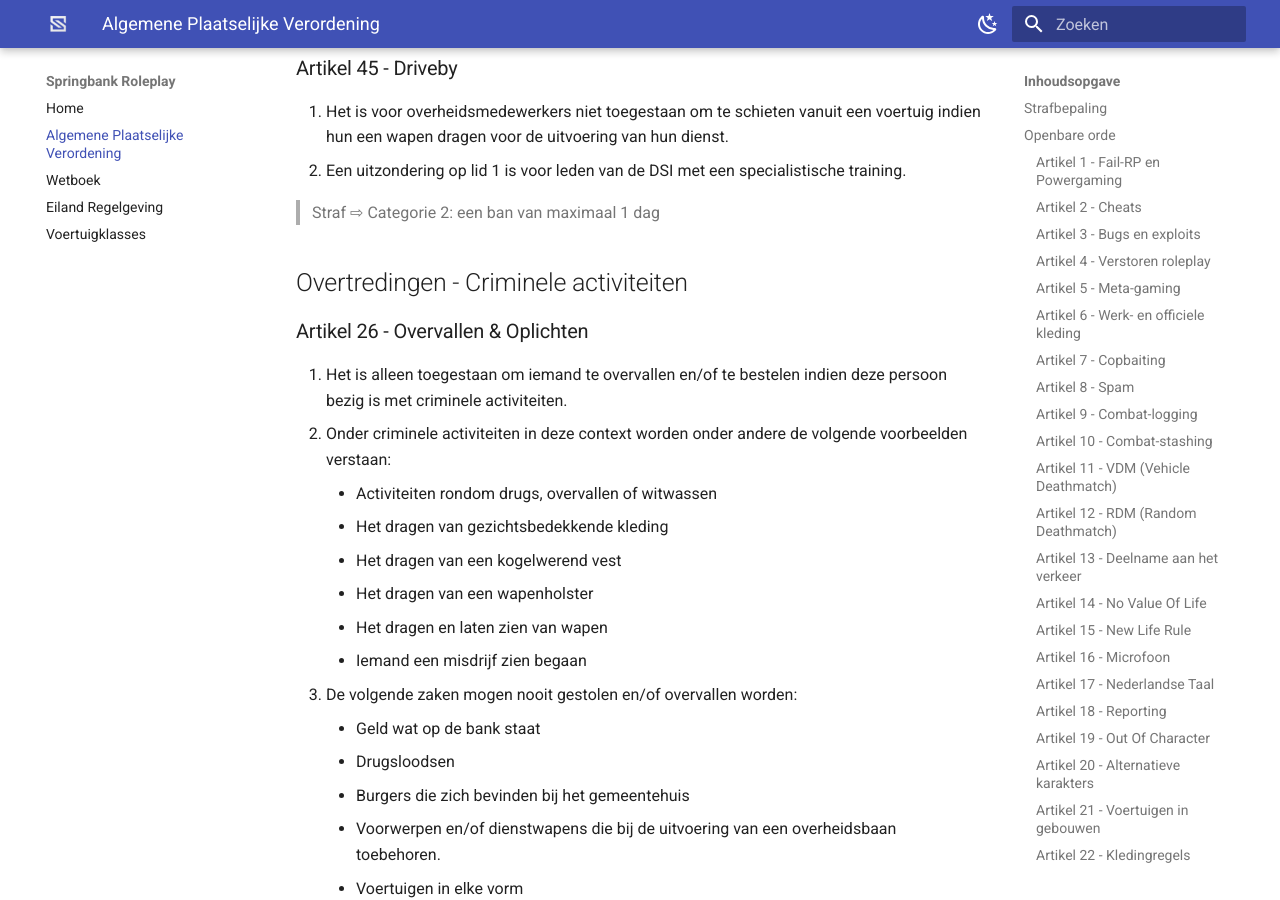
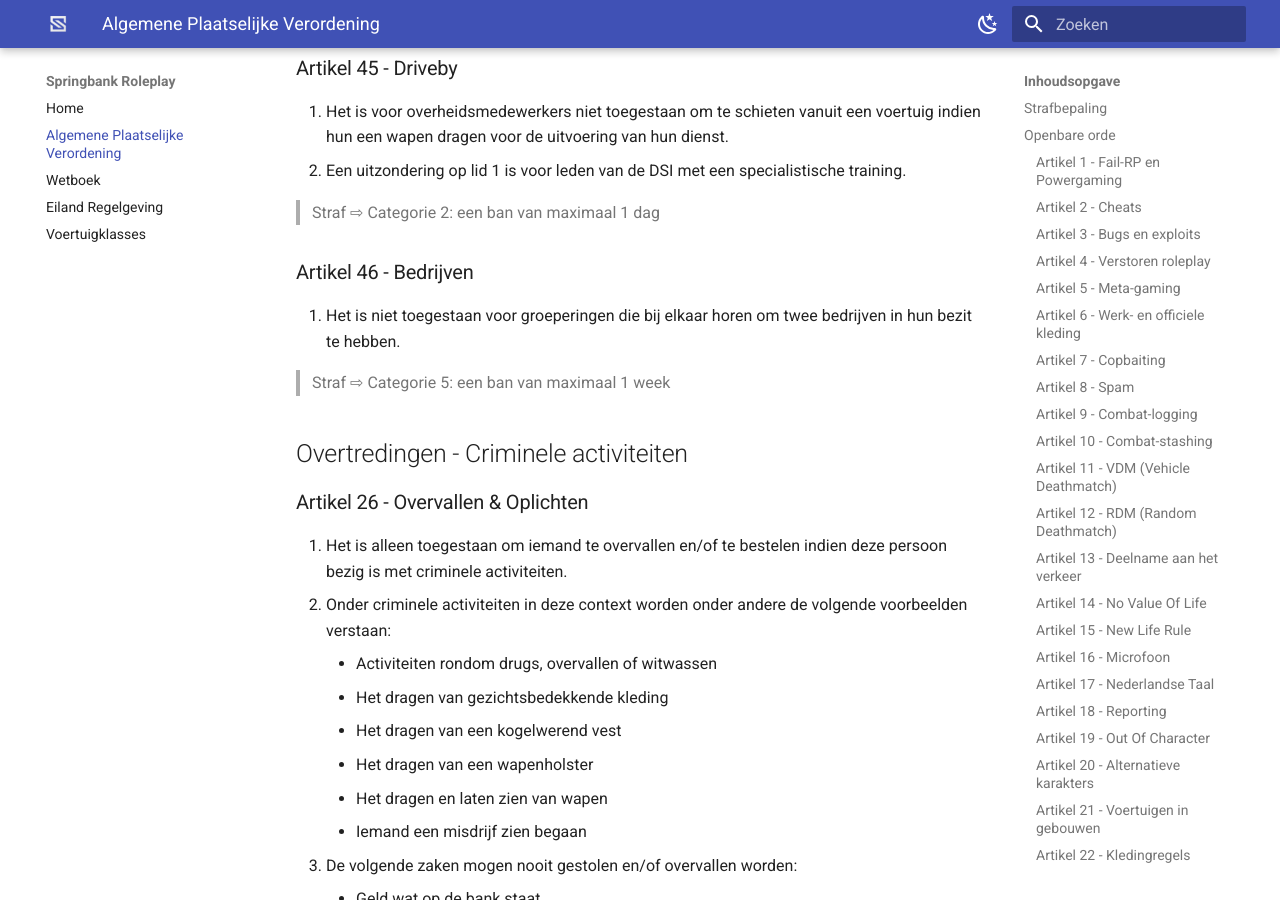
Before and after one commit to kevinpannenborg/wet-en-regelgeving, an MkDocs documentation site: the page built from docs/apv.md, in a window 1280 px wide and 900 px high, scrolled down 10262 px. Built offline with MkDocs 1.6.1 and Material for MkDocs 9.7.7, drawn with Linux system fonts in a browser that asks for light colours; comment, search, counter and statistics services are not loaded; some of the changed text lies outside the part shown.

Commit message:
Update apv.md

```diff
--- a/docs/apv.md
+++ b/docs/apv.md
@@ -272,6 +272,12 @@ Een lid van het staffteam heeft de mogelijkheid om op basis van de context, situ
 
 > Straf ⇨ Categorie 2: een ban van maximaal 1 dag
 
+### Artikel 46 - Bedrijven
+
+1. Het is niet toegestaan voor groeperingen die bij elkaar horen om twee bedrijven in hun bezit te hebben.
+
+> Straf ⇨ Categorie 5: een ban van maximaal 1 week
+
 ## Overtredingen - Criminele activiteiten
 
 ### Artikel 26 - Overvallen & Oplichten
@@ -409,6 +415,7 @@ Een lid van het staffteam heeft de mogelijkheid om op basis van de context, situ
 2. Uitzondering op lid 1 is wanneer het slachtoffer in kwestie binnen het uur zijn kleding zodanig heeft veranderd dat hij niet meer te herkennen valt als eerst.
 3. Het is alleen toegestaan om iemand te rippen als deze bezig is met criminele praktijken zoals aangegeven in artikel 26 - overvallen & oplichten.
 4. Het is toegestaan om iemand te rippen bij een illegaal verkooppunt als je deze persoon ziet verkopen aan een NPC of de animatie ziet doen.
+5. Het is niet toegestaan om eigen geld te rippen dat wordt ingeleverd bij een waardetransport.
 
 > Straf ⇨ Categorie 2: een ban van maximaal 1 dag
 
```
